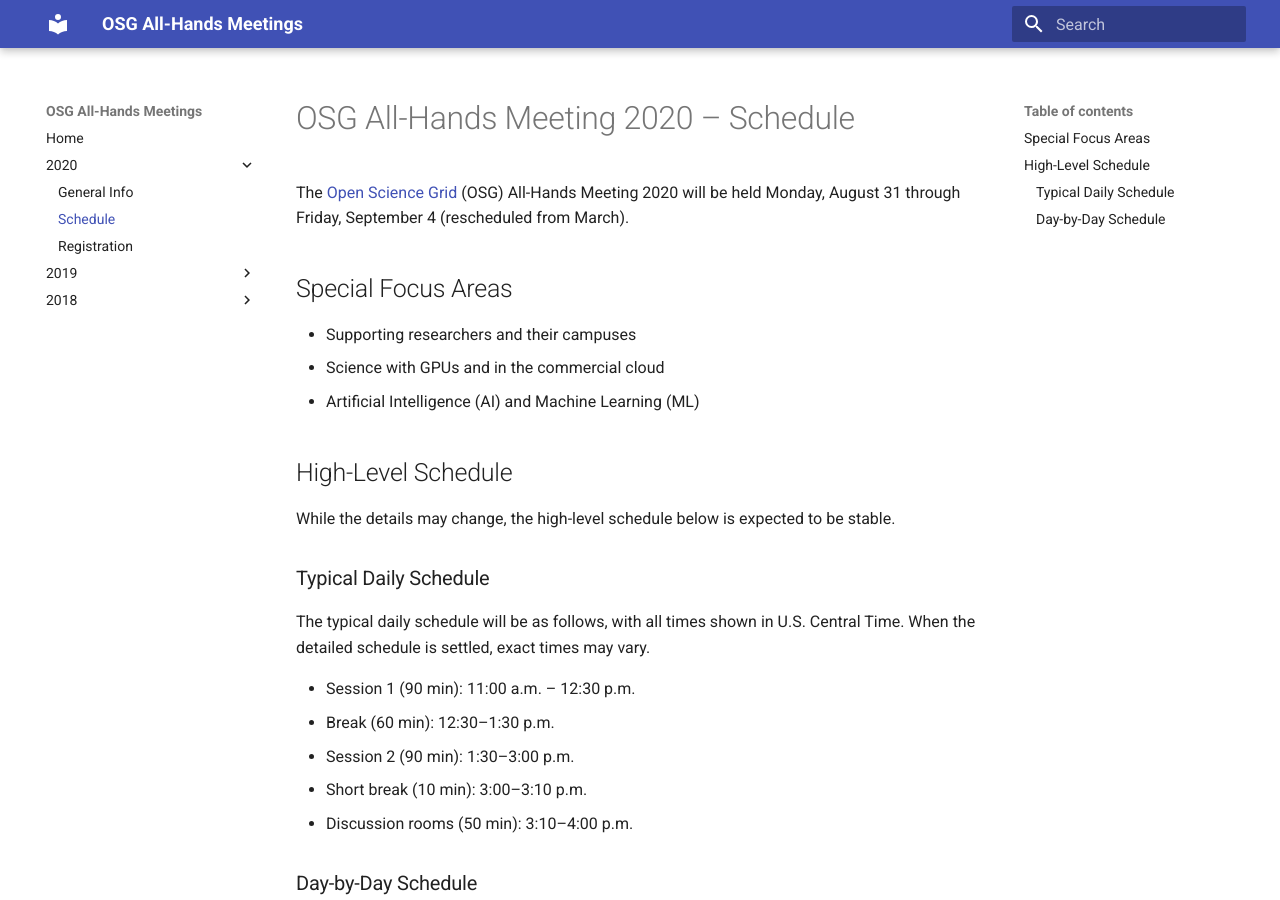
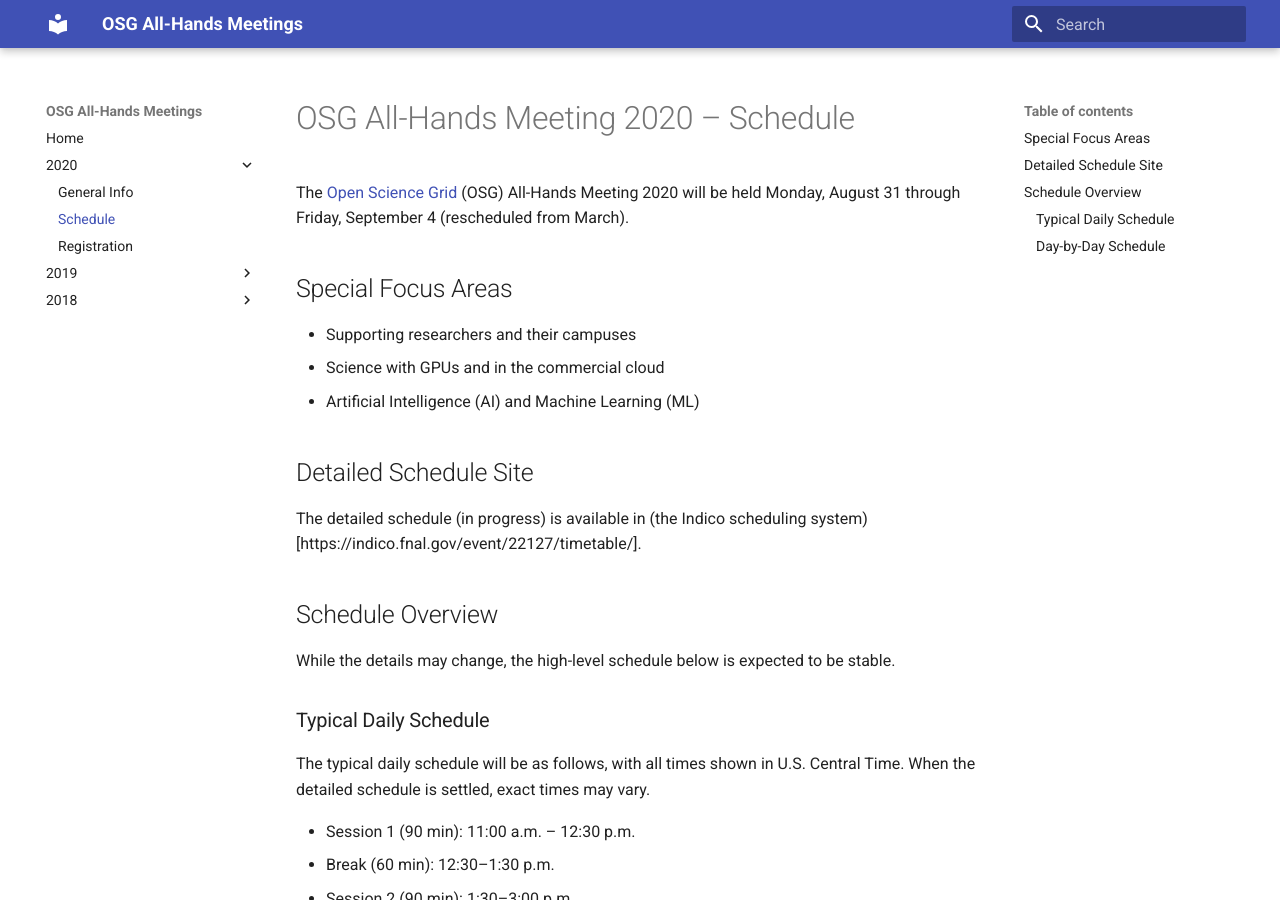
Before and after one commit to osg-htc/all-hands, an MkDocs documentation site: the page built from docs/2020/schedule.md, in a window 1280 px wide and 900 px high. Built offline with MkDocs 1.6.1 and Material for MkDocs 9.7.7, drawn with Linux system fonts in a browser that asks for light colours; old or Windows-style settings are respelled for this version of MkDocs.

Commit message:
Linked to schedule

```diff
--- a/docs/2020/schedule.md
+++ b/docs/2020/schedule.md
@@ -10,7 +10,12 @@
 * Science with GPUs and in the commercial cloud
 * Artificial Intelligence (AI) and Machine Learning (ML)
 
-## High-Level Schedule
+## Detailed Schedule Site
+
+The detailed schedule (in progress) is available in (the Indico scheduling
+system)[https://indico.fnal.gov/event/22127/timetable/].
+
+## Schedule Overview
 
 While the details may change, the high-level schedule below is expected to be
 stable.
```
Also changed, not shown: docs/2020/index.md (+3 -1 lines).
